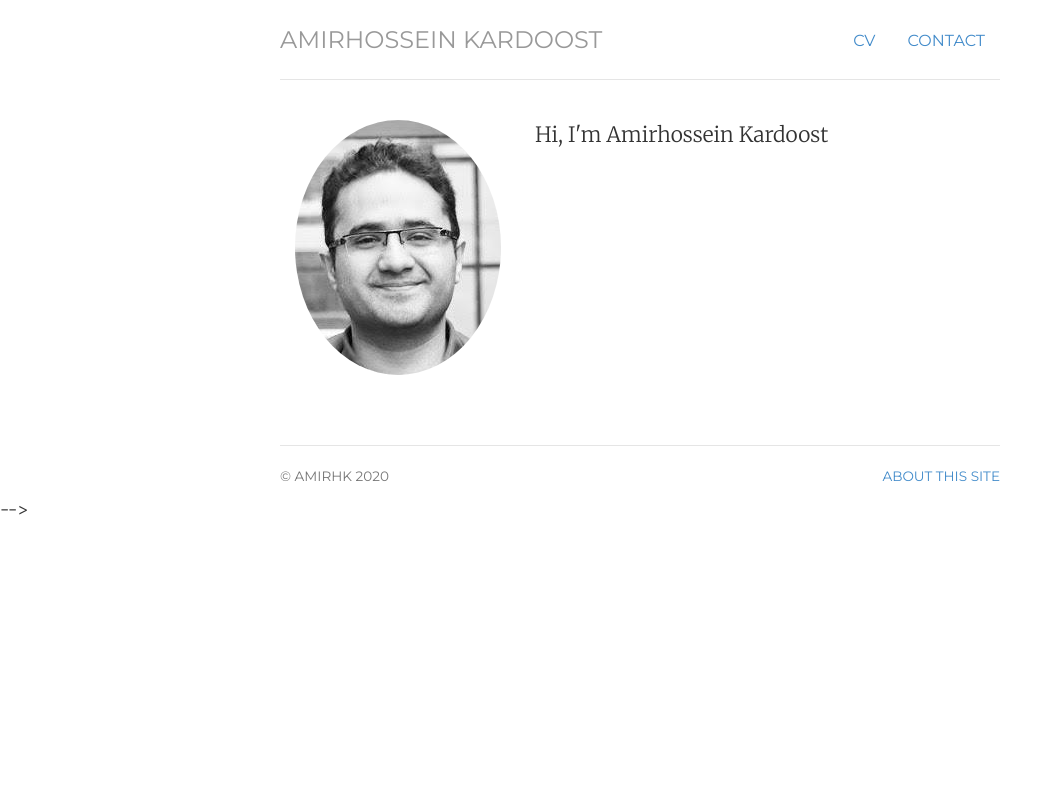
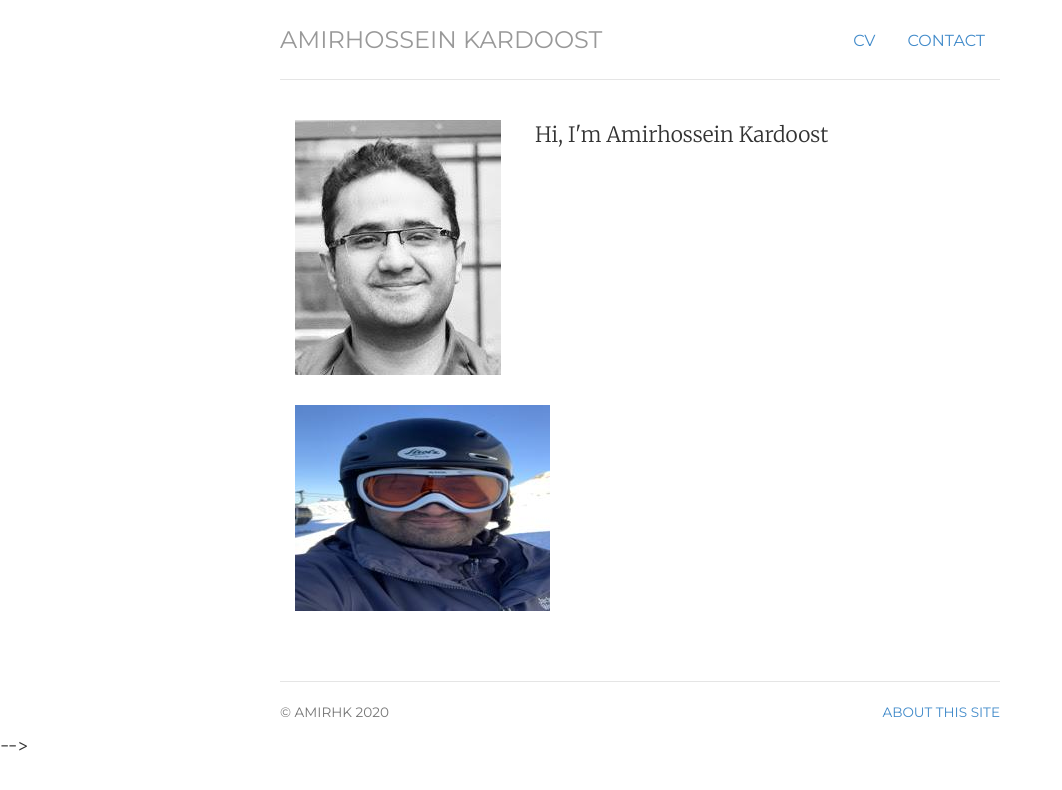
Before and after one commit to Amirhk-dev/Amirhk-dev.github.io, a Jekyll site: the page built from index.html, in a window 1280 px wide. Shown: the top 790 px of the page, without its empty margins (0-1062 px from the left). Built offline with Jekyll 4.4.1, drawn with Linux system fonts in a browser that asks for light colours.

Commit message:
Update index.html

```diff
--- a/index.html
+++ b/index.html
@@ -9,7 +9,7 @@ description: Amirhossein Kardoost ... .
 <!-- <div class="jumbotron"> -->
 <div class="row marketing">
 	<div class="col-sm-4">
-	<img  class="img-circle avatar" alt="Amirhossein Kardoost" src="img/amir.jpg">
+	<img  class="img-circle_on avatar" alt="Amirhossein Kardoost" src="img/amir.jpg"/><img  class="img-circle_off avatar" alt="Amirhossein Kardoost" src="img/amir1.jpg"/>
 	</div>
 	<div itemscope itemtype="http://data-vocabulary.org/Person" class="col-sm-8">
 	<p class="lead">Hi, I'm <span itemprop="name">Amirhossein Kardoost</span>
```
